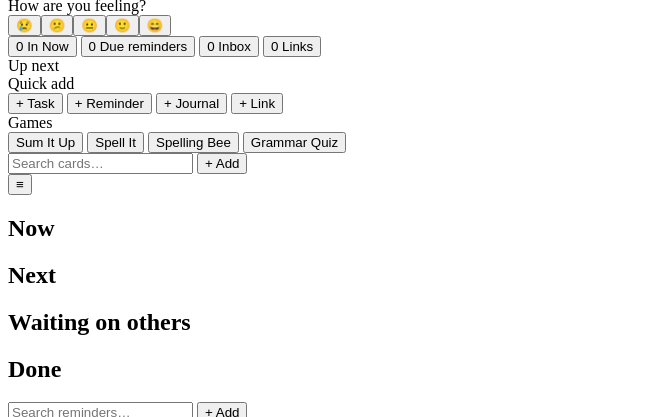
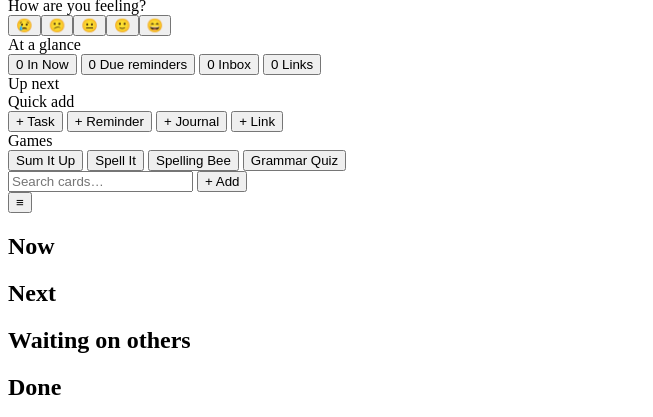
Before and after one commit to willswins/my-life-tracker, a website: page site/index.html in a window 1280 px wide. Shown: the part 307-724 px from the top of the page, without its empty margins (0-653 px from the left). Drawn offline with Linux system fonts and the light colour scheme.

Commit message:
Add At a glance header to stats

```diff
--- a/site/index.html
+++ b/site/index.html
@@ -57,6 +57,7 @@
       <div class="home-hello" id="home-hello">Hello</div>
       <div class="home-date" id="home-date"></div>
     </div>
+    <div class="home-section-title">At a glance</div>
     <div class="home-stats">
       <button type="button" class="home-stat" data-go="tasks">
         <span class="home-stat-num" id="home-now">0</span>
```
